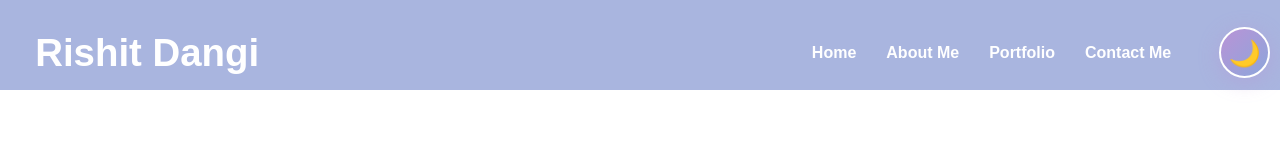
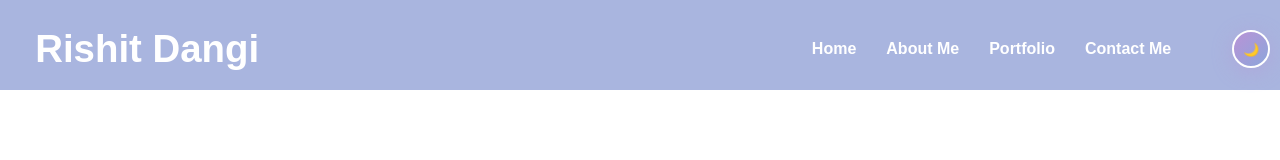
Before and after one commit to Rishit912/portfolio, a plain HTML site: page index.html in a window 1280 px wide. Shown: the top 160 px of the page. Drawn offline with nearby package versions, Linux system fonts and the light colour scheme.

Commit message:
Update style.css

```diff
--- a/style.css
+++ b/style.css
@@ -55,10 +55,10 @@ body.dark-mode {
 .theme-toggle {
     background: linear-gradient(135deg, #b993d6, #8ca6db);
         order: 1;
-        width: 4vw;
-        height: 4vw;
+        width: 3vw;
+        height: 3vw;
         border-radius: 50%;
-        font-size: 2vw;
+        font-size: 1vw;
         margin-right: 2vw;
         display: flex;
         align-items: center;
```
